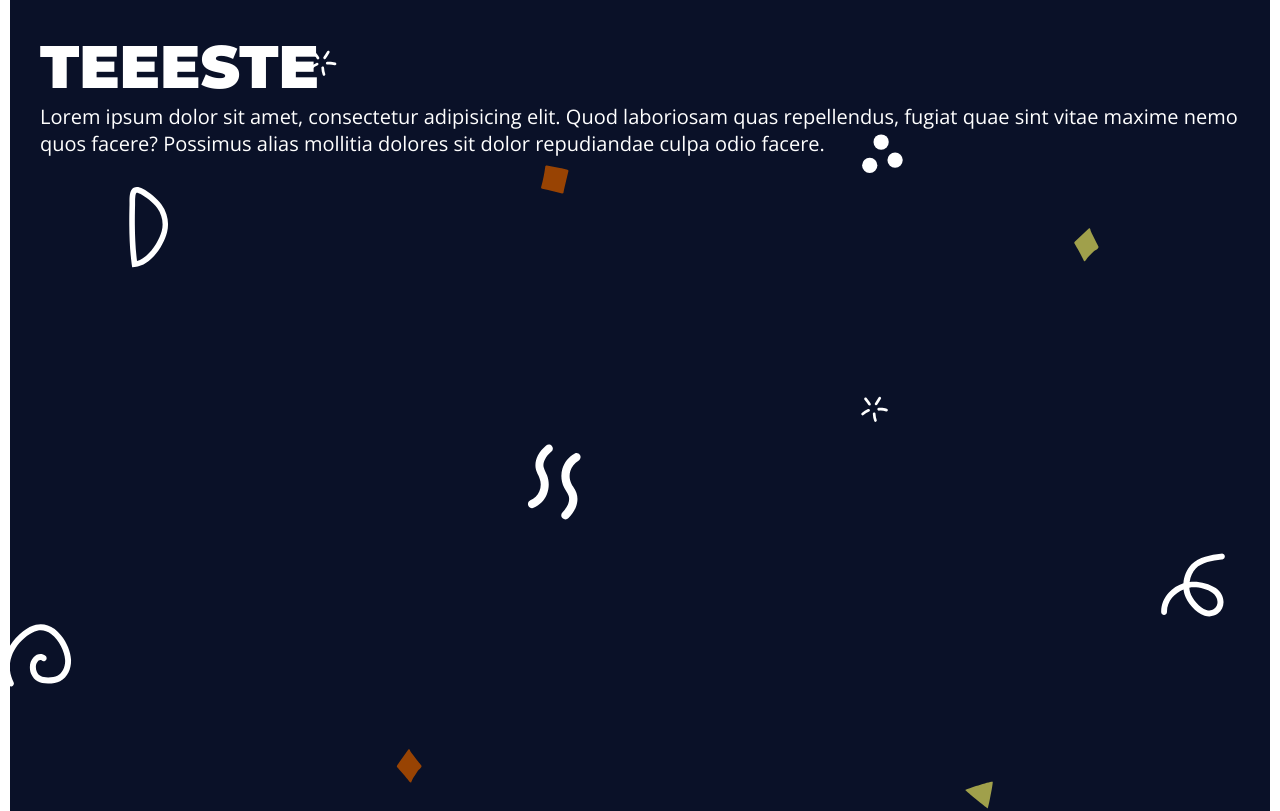
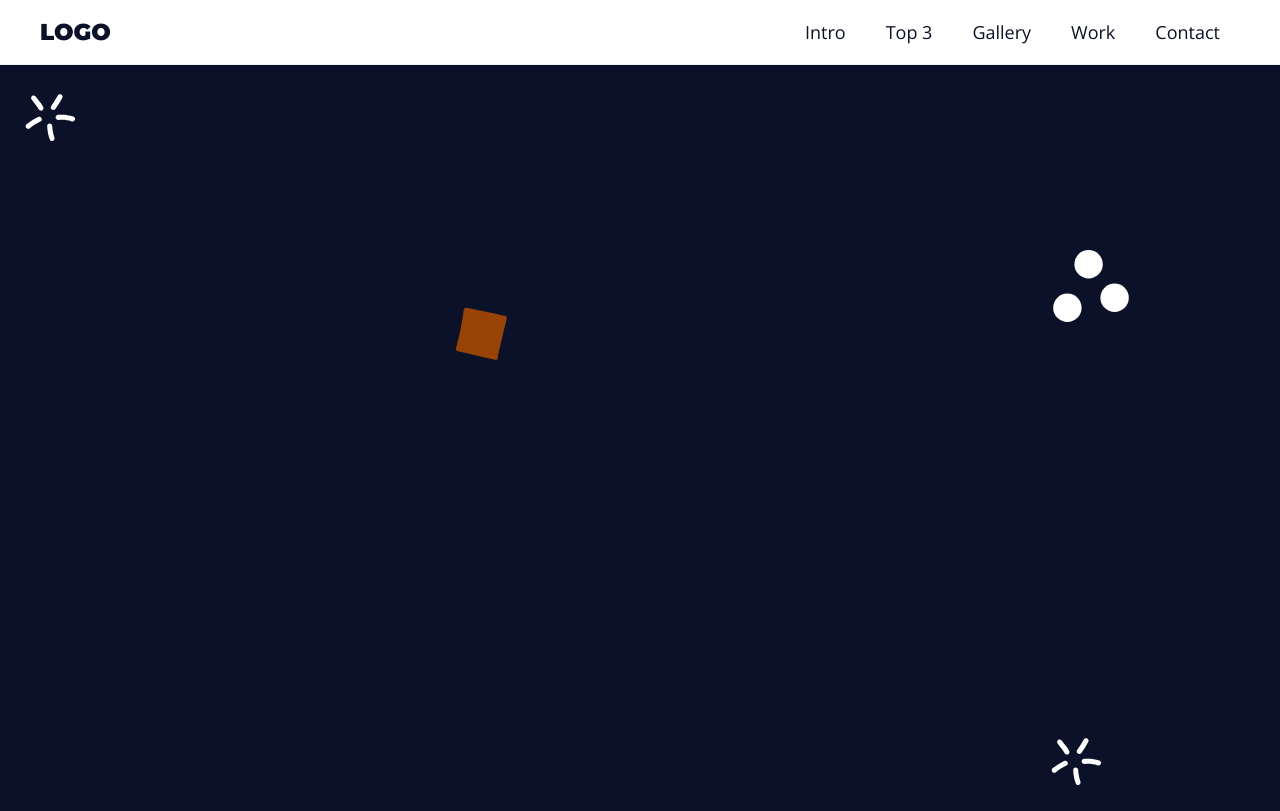
Before and after one commit to Icaro-K/landingPage01, a plain HTML site: page index.html in a window 1280 px wide. Shown: the top 811 px of the page. Drawn offline with nearby package versions, Linux system fonts and the light colour scheme.

Commit message:
Criação do Menu

```diff
--- a/assets/css/styles.css
+++ b/assets/css/styles.css
@@ -1,7 +1,8 @@
 :root {
     --primary-color: #0A1128;
-    --white-color: #FFF;
+    --white-color: #FFFFFF;
     --gap: 3rem;
+    --light-gray-color: #EEEEEE;
 }
 
 * {
@@ -48,6 +49,10 @@ h6 {
     font-size: 3.5rem;
 }
 
+a {
+    text-decoration: none;
+}
+
 .mainBG {
     background-image: url('../img/mainBG.svg');
     background-size: cover;
@@ -59,9 +64,65 @@ h6 {
     max-width: 1200px;
     margin: 0 auto;
     padding: var(--gap);
-    background-color: red;
 }
 
 .section {
     min-height: 100vh;
 }
+
+.menu {
+    background-color: var(--white-color);
+    position: fixed;
+    top: 0;
+    left: 0;
+    right: 0;
+    width: 100%;
+    border-bottom: 1px solid var(--light-gray-color);
+}
+
+.menuContent {
+    display: flex;
+    justify-content: space-between;
+    align-items: center;
+    padding-top: 0;
+    padding-bottom: 0;
+}
+
+.menu h1 {
+    font-size: 2.3rem;
+    color: var(--primary-color);
+}
+
+.menu h1 a {
+    color: inherit;
+}
+
+.menu ul {
+    list-style: none;
+    display: flex;
+}
+
+.menu ul li a {
+    display: block;
+    font-size: 1.8rem;
+    padding: 20px;
+    color: var(--primary-color);
+    position: relative;
+}
+
+.menu ul li a::after {
+    content: '';
+    position: absolute;
+    bottom: 1rem;
+    left: 50%;
+    width: 0%;
+    background: crimson;
+    height: .2rem;
+    transition: all 300ms ease-in-out;
+
+}
+
+.menu ul li a:hover:after {
+    width: 50%;
+    left: 25%;
+}
--- a/index.html
+++ b/index.html
@@ -13,11 +13,25 @@
         rel="stylesheet">
 </head>
 
-<body>
-    <div class="mainContent section mainBG">
-        <h1>Teeeste</h1>
-            <p>Lorem ipsum dolor sit amet, consectetur adipisicing elit. Quod laboriosam quas repellendus, fugiat quae sint vitae maxime nemo quos facere? Possimus alias mollitia dolores sit dolor repudiandae culpa odio facere.</p>
-    </div>
+<body class="mainBG">
+    <aside class="menu">
+        <section class="mainContent menuContent">
+            <h1><a href="#">LOGO</a></h1>
+
+            <nav>
+                <ul>
+                    <li><a href="#">Intro</a></li>
+                    <li><a href="#">Top 3</a></li>
+                    <li><a href="#">Gallery</a></li>
+                    <li><a href="#">Work</a></li>
+                    <li><a href="#">Contact</a></li>
+                </ul>
+            </nav>
+        </section>
+    </aside>
+    <div class="section"></div>
+    <div class="section"></div>
+
 </body>
 
 </html>
```
